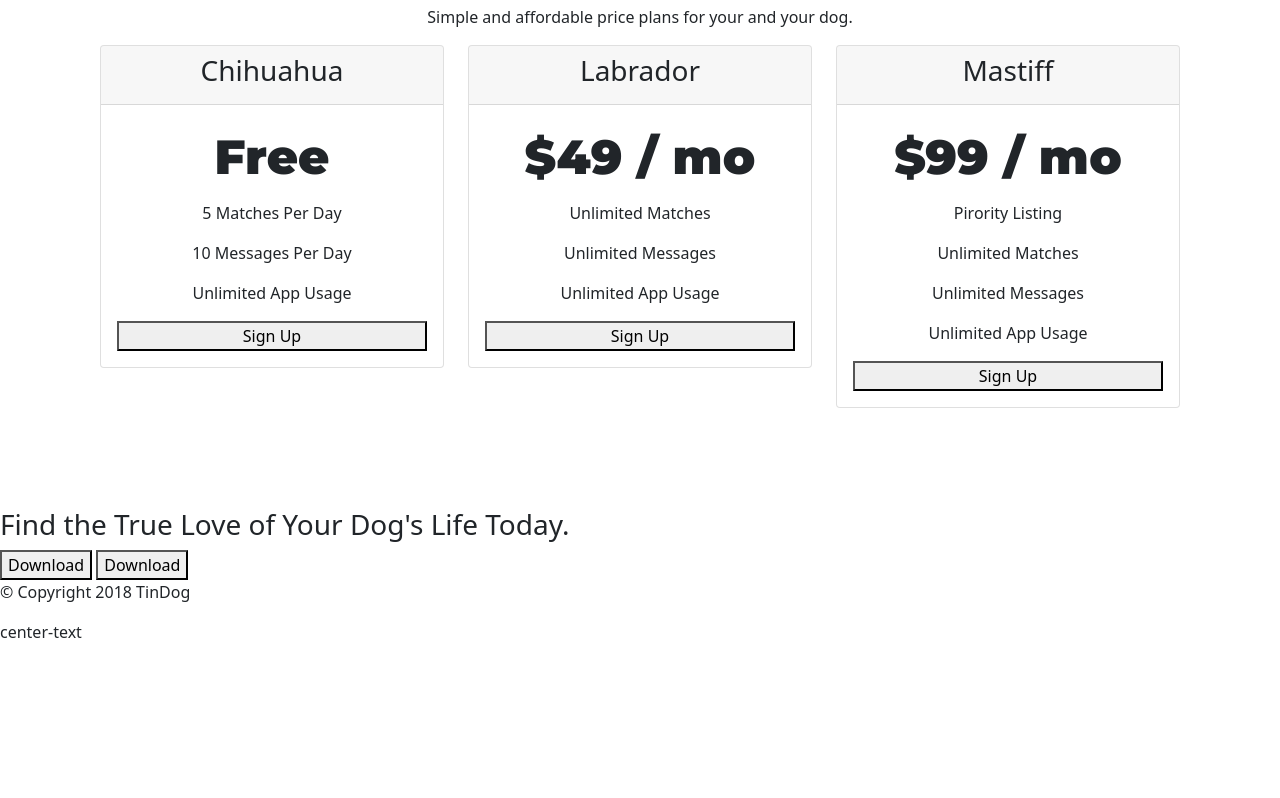
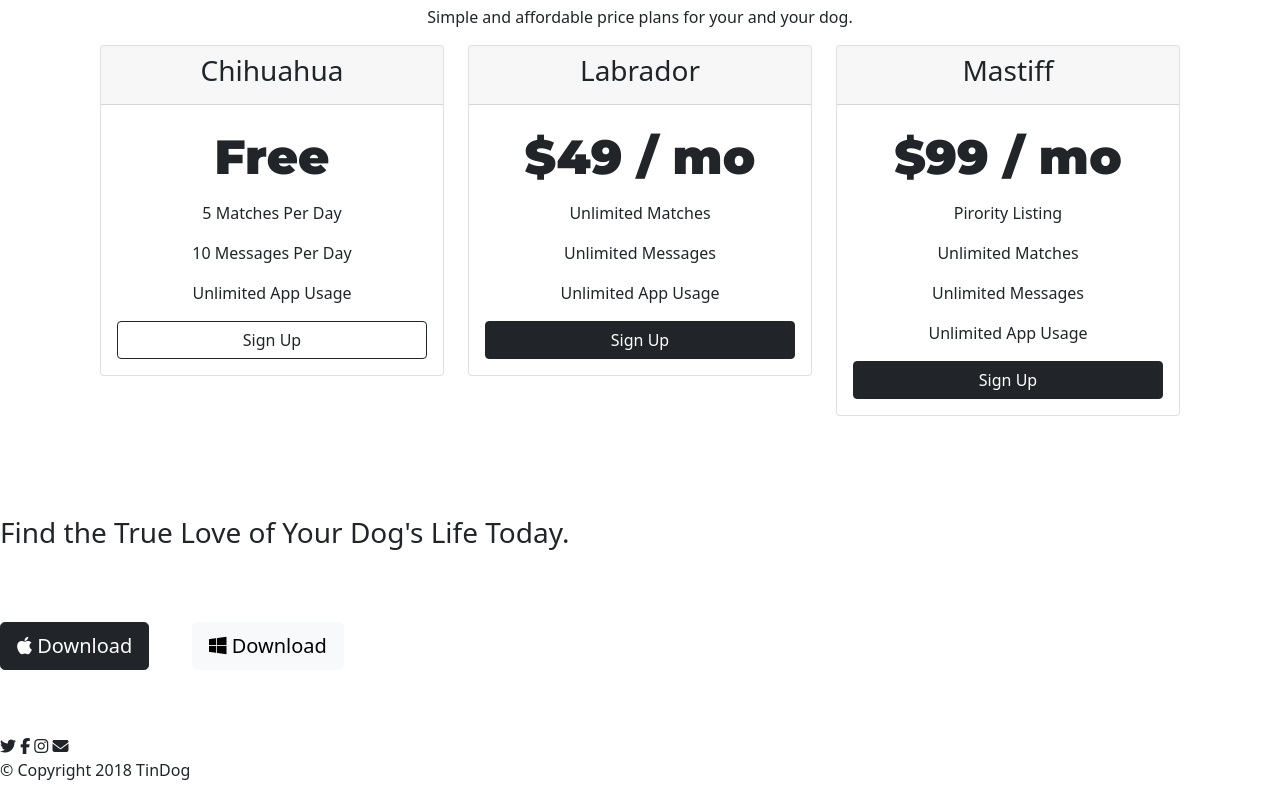
Before and after one commit to kiandre-riley/Angela-Yu-WebDev-Course, a plain HTML site: page Bootstrap/Tindog/index.html in a window 1280 px wide. Shown: the part 2247-3045 px from the top of the page. Before the commit the page ends 2891 px from the top, so only its background shows below. Drawn offline with nearby package versions, Linux system fonts and the light colour scheme.

Commit message:
Update index.html

```diff
--- a/Bootstrap/Tindog/index.html
+++ b/Bootstrap/Tindog/index.html
@@ -34,9 +34,9 @@
       </button>
       <div class = "collapse navbar-collapse" id="navbarTogglerDemo01">
     <ul class = "navbar-nav ms-auto">
-      <a href="#" class = "nav-link"><li class = "nav-item">Contact</li></a>
-      <a href="#" class = "nav-link"><li class = "nav-item">Pricing</li></a>
-      <a href="#" class = "nav-link"><li class = "nav-item">Download</li></a>
+      <a href="#footer" class = "nav-link"><li class = "nav-item">Contact</li></a>
+      <a href="#pricing" class = "nav-link"><li class = "nav-item">Pricing</li></a>
+      <a href="#cta" class = "nav-link"><li class = "nav-item">Download</li></a>
     </ul>
       </div>
   </nav>
@@ -158,7 +158,7 @@
             <p>10 Messages Per Day</p>
             <p>Unlimited App Usage</p>
             <div class="d-grid gap-2">
-              <button type="button">Sign Up</button>
+              <button type="button" class = "btn btn-outline-dark">Sign Up</button>
             </div>
 
           </div>
@@ -176,7 +176,7 @@
             <p>Unlimited Messages</p>
             <p>Unlimited App Usage</p>
             <div class="d-grid gap-2">
-              <button type="button">Sign Up</button>
+              <button type="button" class = "btn btn-dark">Sign Up</button>
             </div>
 
           </div>
@@ -195,31 +195,13 @@
             <p>Unlimited Messages</p>
             <p>Unlimited App Usage</p>
             <div class="d-grid gap-2">
-              <button type="button">Sign Up</button>
+              <button type="button" class = "btn btn-dark">Sign Up</button>
             </div>
 
           </div>
         </div>
       </div>
     </div>
-
-
-
-
-
-
-
-
-
-
-
-
-
-
-
-
-
-
 
 
 
@@ -231,8 +213,12 @@
   <section id="cta">
 
     <h3>Find the True Love of Your Dog's Life Today.</h3>
-    <button type="button">Download</button>
-    <button type="button">Download</button>
+    <button type="button" class = "btn btn-dark btn-lg download-button">
+      <i class="fab fa-apple"></i>
+      Download</button>
+    <button type="button" class = "btn btn-light btn-lg download-button">
+      <i class="fab fa-windows"></i>
+      Download</button>
 
   </section>
 
@@ -240,6 +226,12 @@
   <!-- Footer -->
 
   <footer id="footer">
+    <div>
+      <i class="fab fa-twitter"></i>
+      <i class="fab fa-facebook-f"></i>
+      <i class="fab fa-instagram"></i>
+      <i class="fas fa-envelope"></i>
+    </div>
 
     <p>© Copyright 2018 TinDog</p>
 
@@ -248,4 +240,4 @@
   <script src="https://cdn.jsdelivr.net/npm/bootstrap@5.1.3/dist/js/bootstrap.bundle.min.js" integrity="sha384-ka7Sk0Gln4gmtz2MlQnikT1wXgYsOg+OMhuP+IlRH9sENBO0LRn5q+8nbTov4+1p" crossorigin="anonymous"></script>
 </body>
 
-</html> center-text
+</html>
```
